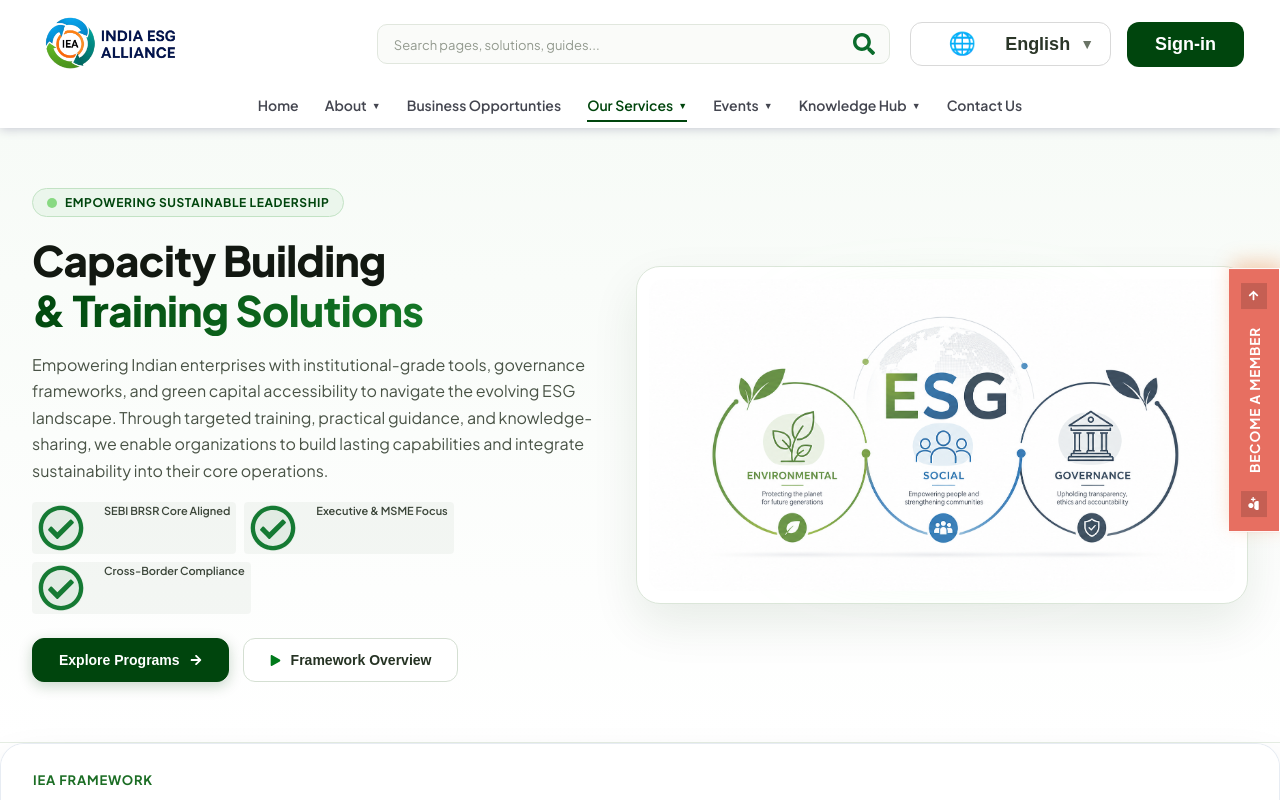
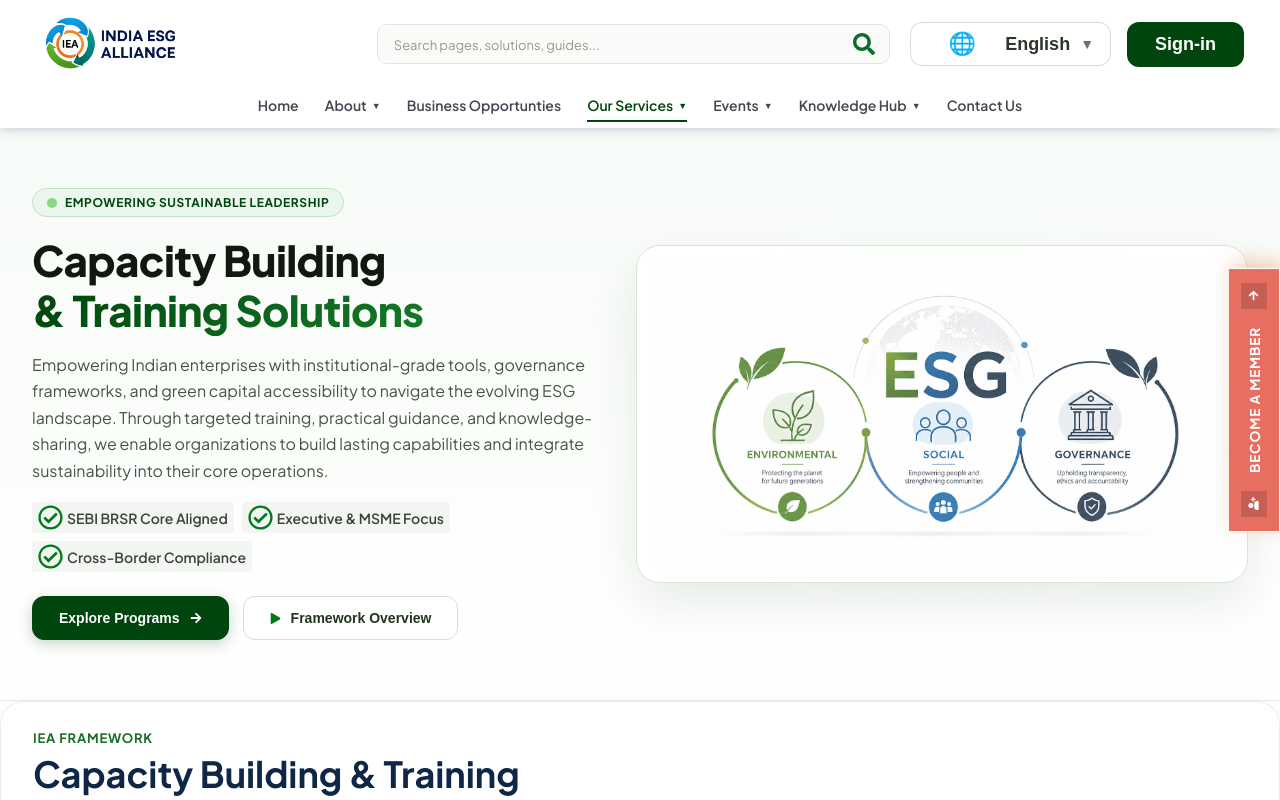
Before and after one commit to eKalakaar-India/India-esg-alliance, a React (Vite) app in the folder client/: page /solutions in a window 1280 px wide. Shown: the top 800 px of the page. Built offline with nearby package versions, Linux system fonts and the light colour scheme.

Commit message:
Changed all the metrics all over

```diff
--- a/client/src/components/Landing Components/AdvisoryCouncil.jsx
+++ b/client/src/components/Landing Components/AdvisoryCouncil.jsx
@@ -57,7 +57,7 @@
   },
   {
   id: 5,
-  name: "Mr. Awanesh Kalik",
+  name: "Awanesh Kalik",
   designation: "DGM & CEO",
   organization: "AFC India",
   description:
@@ -68,7 +68,7 @@
 
 {
   id: 6,
-  name: "Shri Ashok Sethi",
+  name: "Ashok Sethi",
   designation: "Sustainability and Corporate Leadership Expert",
   organization: "Tata Power / Tata Consulting Engineers",
   description:
@@ -79,7 +79,7 @@
 
 {
   id: 7,
-  name: "Shri Mashar Velapurath",
+  name: "Mashar Velapurath",
   designation:
     "Managing Director, AFC India Limited",
   organization: "Government of India",
--- a/client/src/components/Landing Components/CapacityBuildingModal.css
+++ b/client/src/components/Landing Components/CapacityBuildingModal.css
@@ -124,7 +124,7 @@
   display: flex;
   flex-direction: column;
   justify-content: center;
-  align-items: center;
+  align-items: start;
   gap: 16px;
   box-shadow: 0 4px 16px rgba(0, 0, 0, 0.03);
   transition: all 0.25s ease;
--- a/client/src/components/Landing Components/CompliancePath.jsx
+++ b/client/src/components/Landing Components/CompliancePath.jsx
@@ -21,7 +21,7 @@
           data-aos-duration="800"
         >
           <img src={boardroom} alt="boardroom" />
-          <div className="room-content">
+          {/* <div className="room-content">
             <p
               style={{
                 color: "#00450D",
@@ -36,7 +36,7 @@
             <p style={{ color: "#41493E", fontSize: "16px", margin: 0 }}>
               Years of Stewardship
             </p>
-          </div>
+          </div> */}
         </div>
 
         <div
--- a/client/src/components/Landing Components/Directors.jsx
+++ b/client/src/components/Landing Components/Directors.jsx
@@ -15,7 +15,7 @@
     image: sanjay,
   },
   {
-    name: "Mr. Stalin Nayak",
+    name: "Stalin Nayak",
     role: "Director & Senior Development Professional",
     bio: "Mr. Stalin Nayak is a senior development professional and social entrepreneur. He is the founder of PANTISS group and is well known for his work on sustainability in mining areas.",
     image: stalin,
--- a/client/src/components/Landing Components/FlagshipSummitCard.jsx
+++ b/client/src/components/Landing Components/FlagshipSummitCard.jsx
@@ -166,7 +166,7 @@
             <p className="summit-theme-desc">
               <strong className="theme-lead">Keynote Theme:</strong>{" "}
               Accelerating BRSR Core Assurance, Decarbonized Value Chains, and
-              Transition Financing for Indian Industry. Uniting 1,200+ top
+              Transition Financing for Indian Industry. Uniting many top
               executives, credit rating agencies, and policymakers.
             </p>
           </div>
@@ -174,21 +174,21 @@
           {/* Quick Metrics Grid */}
           <div className="kpi-grid">
             <div className="kpi-box">
-              <h4>1,200+</h4>
+              <h4>200+</h4>
               <span>CXO, MD &amp; ESG DELEGATES</span>
             </div>
             <div className="kpi-box">
-              <h4>45+</h4>
+              <h4>20+</h4>
               <span>KEYNOTE SPEAKERS</span>
             </div>
-            <div className="kpi-box">
+            {/* <div className="kpi-box">
               <h4>8</h4>
               <span>MINISTERIAL ROUNDTABLES</span>
             </div>
             <div className="kpi-box">
               <h4>38+</h4>
               <span>COUNCIL SPONSORS</span>
-            </div>
+            </div> */}
           </div>
 
           {/* Council Avatars & Registration Guarantee */}
--- a/client/src/components/Landing Components/Newsletter.jsx
+++ b/client/src/components/Landing Components/Newsletter.jsx
@@ -257,7 +257,7 @@
           </h2>
 
           <p className="esg-body">
-            Join 14,000+ chief sustainability officers, investment directors, CXOs,
+            Join the chief sustainability officers, investment directors, CXOs,
             and legal compliance officers. Receive our bi-weekly dispatch delivering
             SEBI circular breakdowns, national carbon market pricing signals, and
             assurance audit checklists.
--- a/client/src/components/Landing Components/SolutionHero.css
+++ b/client/src/components/Landing Components/SolutionHero.css
@@ -83,12 +83,12 @@
   margin: 0;
 }
 
-.feature-item {
+.feature-item-sol {
   display: inline-flex;
   width: fit-content;
   align-items: center;
   gap: 4px;
-  font-size: 11px;
+  font-size: 14px;
   font-weight: 600;
   color: #3b4639;
   line-height: 1;
@@ -98,9 +98,9 @@
   border-radius: 4px;
 }
 
-.feature-icon {
+.feature-icon-sol {
   color: #007a1b;
-  font-size: 10px;
+  font-size: 25px;
   flex-shrink: 0;
 }
 
--- a/client/src/components/Landing Components/SolutionHero.jsx
+++ b/client/src/components/Landing Components/SolutionHero.jsx
@@ -47,16 +47,16 @@
 
           {/* Quick Pillar Points */}
           <div className="solution-hero-features">
-            <div className="feature-item">
-              <FaRegCheckCircle className="feature-icon" />
+            <div className="feature-item-sol">
+              <FaRegCheckCircle className="feature-icon-sol" />
               <span>SEBI BRSR Core Aligned</span>
             </div>
-            <div className="feature-item">
-              <FaRegCheckCircle className="feature-icon" />
+            <div className="feature-item-sol">
+              <FaRegCheckCircle className="feature-icon-sol" />
               <span>Executive &amp; MSME Focus</span>
             </div>
-            <div className="feature-item">
-              <FaRegCheckCircle className="feature-icon" />
+            <div className="feature-item-sol">
+              <FaRegCheckCircle className="feature-icon-sol" />
               <span>Cross-Border Compliance</span>
             </div>
           </div>
--- a/client/src/components/Landing Components/StateSummitsSection.jsx
+++ b/client/src/components/Landing Components/StateSummitsSection.jsx
@@ -127,9 +127,9 @@
 
             {/* Bottom Actions & Delegates */}
             <div className="chapter-card-footer">
-              <span className="attendee-counter">
+              {/* <span className="attendee-counter">
                 <FaUsers className="user-icon" /> {item.attendees}
-              </span>
+              </span> */}
 
               <button
                 type="button"
--- a/client/src/components/Landing Components/WhyPartner.jsx
+++ b/client/src/components/Landing Components/WhyPartner.jsx
@@ -30,9 +30,8 @@
 
   return (
     <>
-      <section className="why-partner">
+      {/* <section className="why-partner">
         <div className="why-container">
-          {/* LEFT: fade-right */}
           <div
             className="why-left"
             data-aos="fade-right"
@@ -68,20 +67,17 @@
             </div>
           </div>
 
-          {/* RIGHT: fade-left */}
           <div
             className="why-right"
             data-aos="fade-left"
             data-aos-duration="800"
           >
-            {/* Decorative Rings */}
             <div className="circle-bg">
               <div className="circle-inner">
                 <img src={dashboardImage} alt="Dashboard" />
               </div>
             </div>
 
-            {/* Floating Card */}
             <div
               className="floating-card"
               data-aos="zoom-in"
@@ -99,7 +95,7 @@
             </div>
           </div>
         </div>
-      </section>
+      </section> */}
 
       {/* CTA Section */}
       <section className="cta2">
```
Also changed, not shown: client/src/components/Landing Components/PartnersAndClientAboutPage.jsx (+4 -4 lines), client/src/components/Landing Components/Services.jsx (+12 -5 lines), 1 other file (tests, documents, lock files or other folders).
